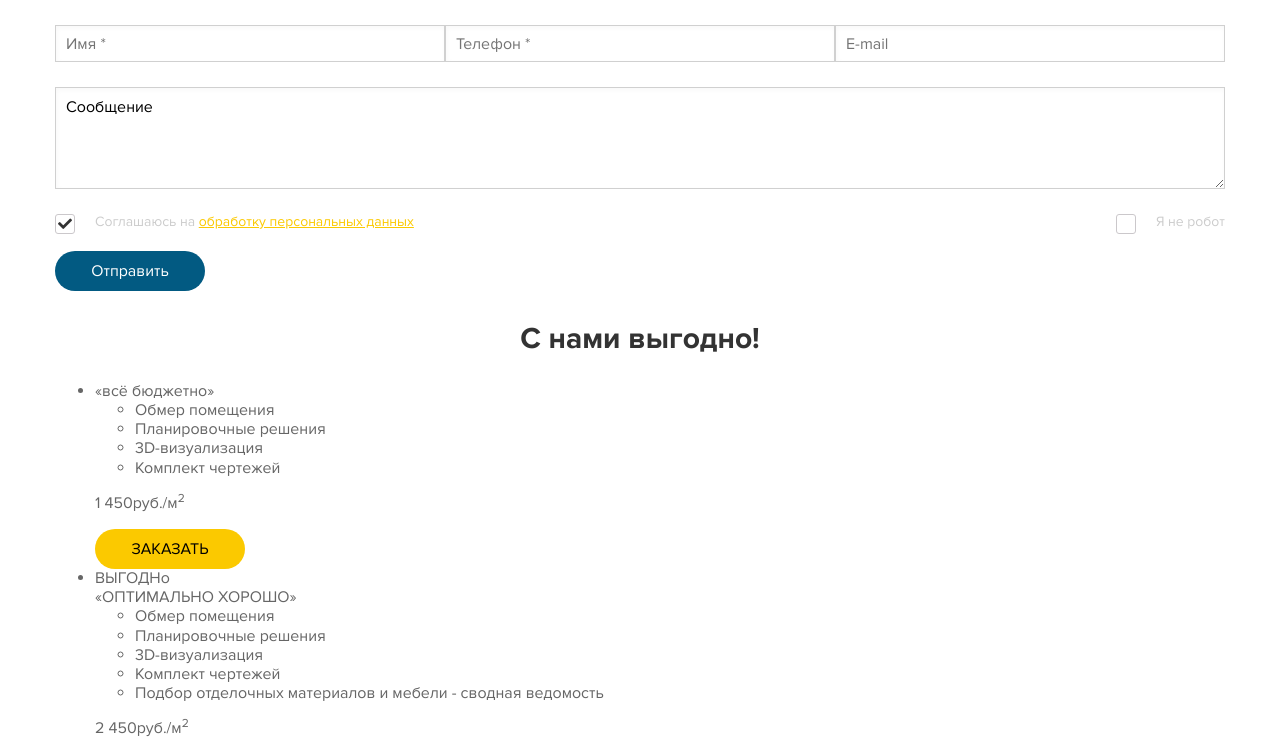
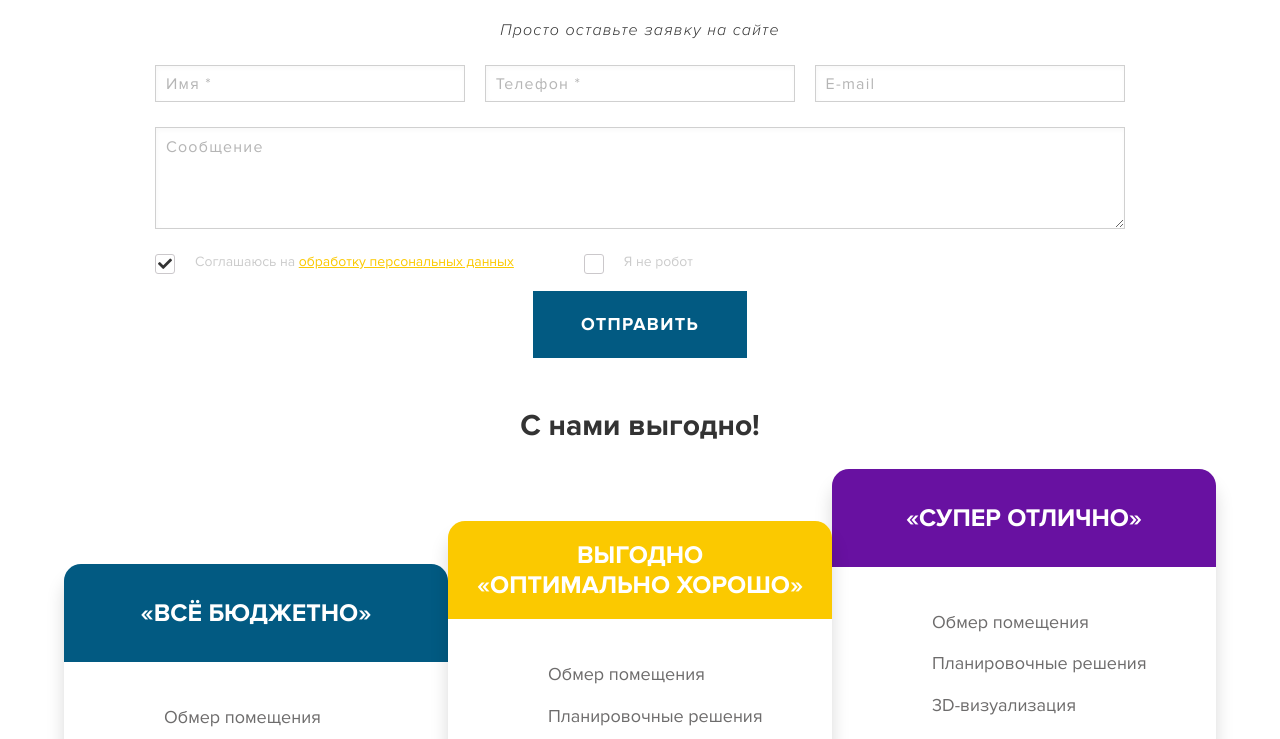
Before and after one commit to Verta-master/remont, a plain HTML site: page page.html in a window 1280 px wide. Shown: the part 2661-3400 px from the top of the page. Drawn offline with nearby package versions, Linux system fonts and the light colour scheme.

Commit message:
Update 2020-04-12T12:47:13.272Z

```diff
--- a/css/style.css
+++ b/css/style.css
@@ -863,6 +863,17 @@ h3,
 .btn-square:active {
   color: #fff;
   background-color: #025a82;
+  -webkit-transition: ease-out 0.3s;
+  transition: ease-out 0.3s;
+}
+.btn-square--blue {
+  color: #fff;
+  background-color: #025a82;
+}
+.btn-square--blue:hover,
+.btn-square--blue:active {
+  color: #000;
+  background-color: #fbc900;
   -webkit-transition: ease-out 0.3s;
   transition: ease-out 0.3s;
 }
@@ -2200,6 +2211,11 @@ h3,
       -ms-flex-align: center;
           align-items: center;
 }
+.form__wrap--left {
+  -webkit-box-pack: start;
+      -ms-flex-pack: start;
+          justify-content: flex-start;
+}
 .form__back {
   width: 94px;
   color: #fff;
@@ -2410,6 +2426,171 @@ blockquote::before {
           align-items: center;
   line-height: 1;
   font-size: 25px;
+}
+.consulting {
+  padding-top: 40px;
+  padding-bottom: 20px;
+}
+.consulting .title-2 {
+  text-transform: uppercase;
+  letter-spacing: 0.075em;
+}
+.consulting .subtitle {
+  color: #333;
+  letter-spacing: 0.075em;
+}
+.consulting__form {
+  width: 970px;
+  max-width: 100%;
+  margin-left: auto;
+  margin-right: auto;
+}
+.consulting__form .form__input {
+  width: 32%;
+}
+.consulting__form .form__input::-webkit-input-placeholder, .consulting__form .form__message::-webkit-input-placeholder {
+  letter-spacing: 0.075em;
+  color: #777777;
+}
+.consulting__form .form__input::-moz-placeholder, .consulting__form .form__message::-moz-placeholder {
+  letter-spacing: 0.075em;
+  color: #777777;
+}
+.consulting__form .form__input:-ms-input-placeholder, .consulting__form .form__message:-ms-input-placeholder {
+  letter-spacing: 0.075em;
+  color: #777777;
+}
+.consulting__form .form__input::-ms-input-placeholder, .consulting__form .form__message::-ms-input-placeholder {
+  letter-spacing: 0.075em;
+  color: #777777;
+}
+.consulting__form .form__input::placeholder,
+.consulting__form .form__message::placeholder {
+  letter-spacing: 0.075em;
+  color: #777777;
+}
+.consulting__form .checkbox__label {
+  margin-right: 70px;
+}
+.consulting__btn {
+  width: 214px;
+  height: 67px;
+  margin-left: auto;
+  margin-right: auto;
+  font-size: 18px;
+  font-weight: 700;
+  letter-spacing: 0.075em;
+  text-transform: uppercase;
+}
+.price {
+  padding-bottom: 20px;
+}
+.price__list {
+  margin: 0;
+  padding: 0;
+  list-style: none;
+  display: -webkit-box;
+  display: -ms-flexbox;
+  display: flex;
+  -webkit-box-pack: center;
+      -ms-flex-pack: center;
+          justify-content: center;
+  -webkit-box-align: center;
+      -ms-flex-align: center;
+          align-items: center;
+}
+.price__item {
+  position: relative;
+  width: 384px;
+  max-width: 100%;
+  border-radius: 17px;
+  background-color: #ffffff;
+  -webkit-box-shadow: 0px 16px 18px 0px rgba(0, 0, 0, 0.15);
+          box-shadow: 0px 16px 18px 0px rgba(0, 0, 0, 0.15);
+}
+.price__item:nth-child(2) {
+  z-index: 5;
+}
+.price__item:nth-child(2) .price__title {
+  background-color: #fbc900;
+}
+.price__item:nth-child(3) .price__title {
+  background-color: #6811a1;
+}
+.price__item:nth-child(3) .price__btn {
+  color: #fff;
+  background-color: #6811a1;
+  -webkit-transition: ease-out 0.3s;
+  transition: ease-out 0.3s;
+}
+.price__item:nth-child(3) .price__btn:hover,
+.price__item:nth-child(3) .price__btn:active {
+  color: #000;
+  background-color: #fbc900;
+  -webkit-transition: ease-out 0.3s;
+  transition: ease-out 0.3s;
+}
+.price__title {
+  width: 100%;
+  height: 98px;
+  display: -webkit-box;
+  display: -ms-flexbox;
+  display: flex;
+  -webkit-box-orient: vertical;
+  -webkit-box-direction: normal;
+      -ms-flex-direction: column;
+          flex-direction: column;
+  -webkit-box-pack: center;
+      -ms-flex-pack: center;
+          justify-content: center;
+  -webkit-box-align: center;
+      -ms-flex-align: center;
+          align-items: center;
+  color: #fff;
+  font-size: 25px;
+  font-weight: 700;
+  text-align: center;
+  text-transform: uppercase;
+  background-color: #025a82;
+  border-radius: 17px 17px 0 0;
+}
+.price__title span {
+  max-width: 100%;
+}
+.price__body {
+  padding: 35px;
+  padding-top: 45px;
+  color: #3d3b3b;
+}
+.price__body ul {
+  margin: 0;
+  padding: 0;
+  list-style: none;
+  padding-left: 65px;
+  font-size: 18px;
+  opacity: 0.75;
+}
+.price__body ul li {
+  margin-bottom: 20px;
+}
+.price__value {
+  text-align: center;
+  font-size: 38px;
+  line-height: 1;
+  opacity: 0.75;
+}
+.price__value span {
+  display: block;
+  font-size: 110px;
+}
+.price__btn {
+  width: 185px;
+  height: 66px;
+  margin-left: auto;
+  margin-right: auto;
+  text-transform: uppercase;
+  border-radius: 32px;
+  font-size: 20px;
 }
 @media (max-width: 1230px) {
   .wrapper {
--- a/page.html
+++ b/page.html
@@ -285,14 +285,14 @@
             <input type="tel" class="form__input" placeholder="Телефон *" required="">
             <input type="email" class="form__input" placeholder="E-mail">
           </div>
-          <textarea class="form__message">Сообщение</textarea>
-          <div class="form__wrap">
+          <textarea class="form__message" placeholder="Сообщение"></textarea>
+          <div class="form__wrap form__wrap--left">
             <input type="checkbox" id="checkbox2" class="checkbox" checked="">
             <label for="checkbox2" class="checkbox__label">Соглашаюсь на <a href="#">обработку персональных данных</a></label>
             <input type="checkbox" id="checkbox1" class="checkbox">
             <label for="checkbox1" class="checkbox__label">Я не робот</label>
           </div>
-          <button type="submit" class="btn btn--blue consulting__btn">Отправить</button>
+          <button type="submit" class="btn-square btn-square--blue consulting__btn">Отправить</button>
         </form>
       </div>
     </section>
@@ -313,7 +313,7 @@
                 <li>Комплект чертежей</li>
               </ul>
               <p class="price__value"><span>1 450</span>руб./м<sup>2</sup></p>
-              <a href="#" class="btn price__btn">ЗАКАЗАТЬ</a>
+              <a href="#" class="btn btn--blue price__btn">ЗАКАЗАТЬ</a>
             </div>
           </li>
           <li class="price__item">
```
Also changed, not shown: css/style.min.css.
